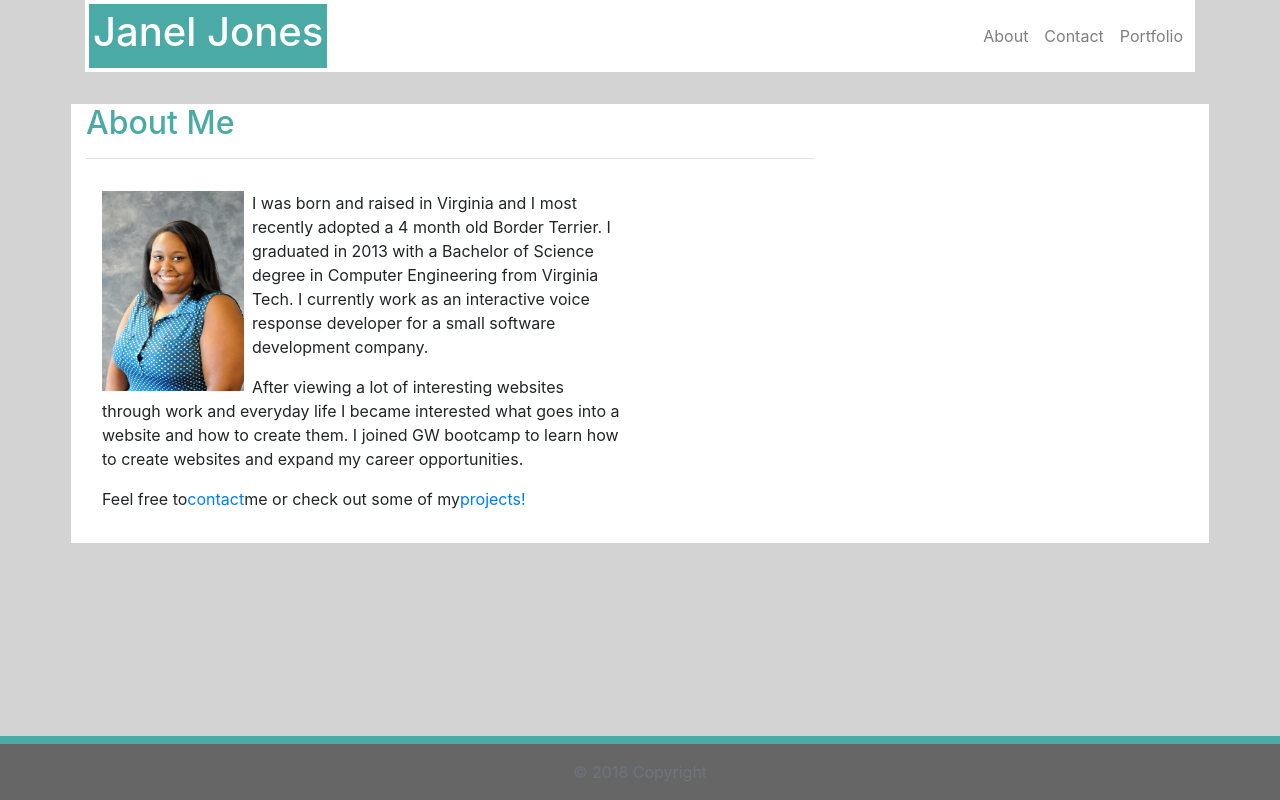
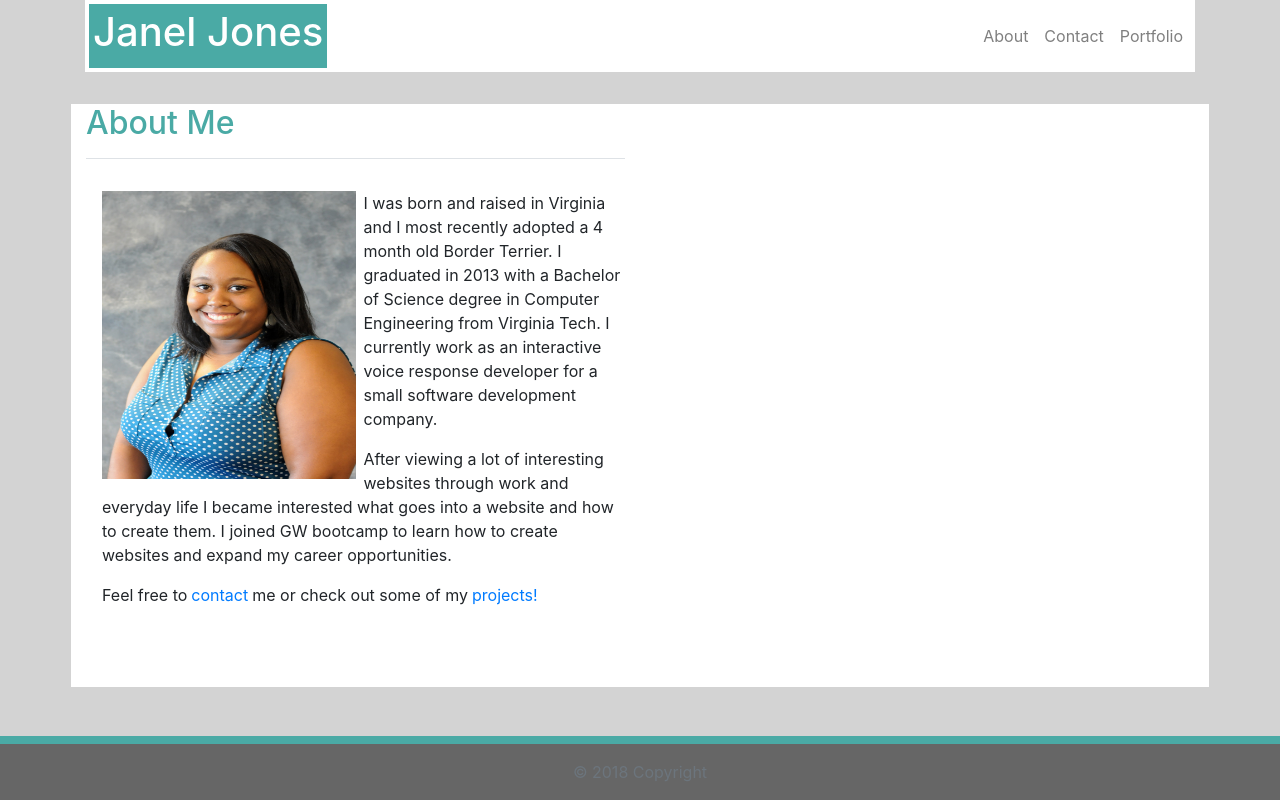
Before and after one commit to jmj928/Bootstrap-Portfolio, a plain HTML site: page index.html in a window 1280 px wide. Drawn offline with nearby package versions, Linux system fonts and the light colour scheme.

```diff
--- a/index.html
+++ b/index.html
@@ -34,16 +34,16 @@
 
     <main role="main" class="container rounded box-shadow my-3 p-3 w-auto " >
         <div class="row bg-white" style="color: #4aaaa5">
-            <div class="col-lg-8">
+            <div class="col-lg-6">
                 <h2 class="border-bottom border-gray pb-3 mb-3">About Me</h2>
             </div>
         </div>
         <div class="row bg-white p-3">
             <div class="col-lg-6 pull-right">
-                <img src="images/ProfilePic.jpg" alt="Profile Picture" style="width:150px;height:200px;" class="pull-left pr-2">
+                <img src="images/ProfilePic.jpg" alt="Profile Picture" class="pull-left pr-2 img thumbnail center-block" width="50%" height="60%">
                 <p>I was born and raised in Virginia and I most recently adopted a 4 month old Border Terrier. I graduated in 2013 with a Bachelor of Science degree in Computer Engineering from Virginia Tech.  I currently work as an interactive voice response developer for a small software development company.  </p>
                 <p>After viewing a lot of interesting websites through work and everyday life I became interested what goes into a website and how to create them. I joined GW bootcamp to learn how to create websites and expand my career opportunities.</p>
-                <p>Feel free to<a href="contact.html">contact</a>me or check out some of my<a href="portfolio.html">projects!</a></p>
+                <p>Feel free to<a class="p-1" href="contact.html">contact</a>me or check out some of my<a class="p-1" href="portfolio.html">projects!</a></p>
             </div>
 
         </div>
```
